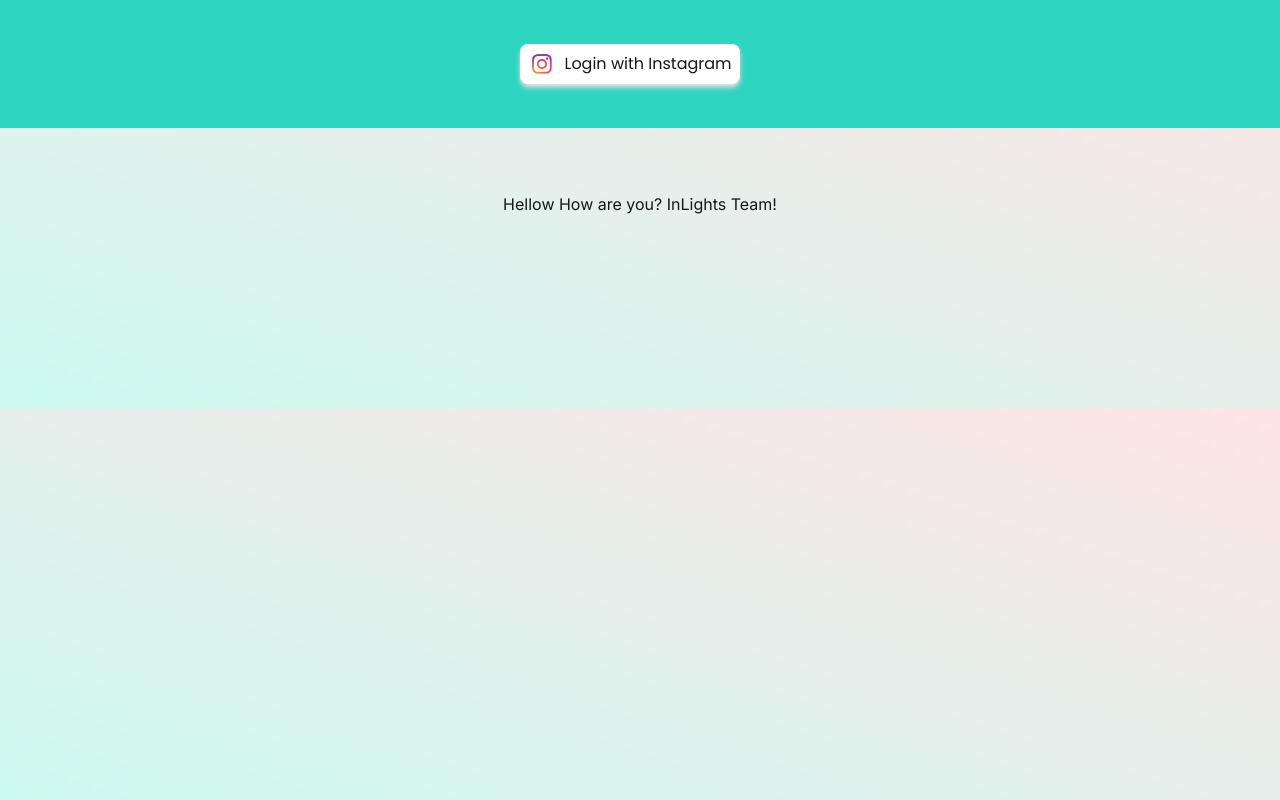
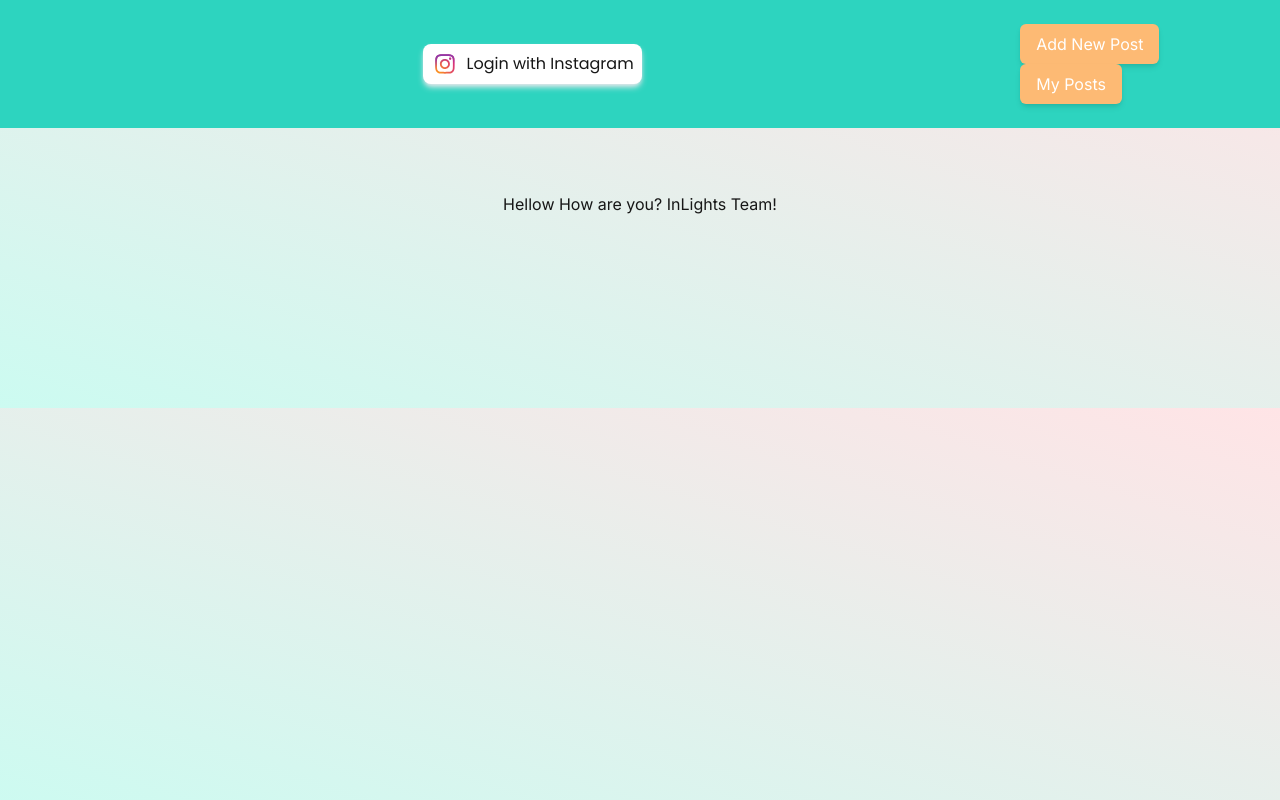
Before and after one commit to ahtshamsaleem/inLights, a Next.js app: page / in a window 1280 px wide. Built offline with nearby package versions, Linux system fonts and the light colour scheme; a web font is replaced by a local one.

Commit message:
new post update

```diff
--- a/app/layout.js
+++ b/app/layout.js
@@ -79,11 +79,11 @@ const redirectToInstagramAuth = () => {
 
               <div>
                 {
-                  pathname === '/ig-posts' && <Link href={'/ig-posts/create-new-post'}><button className="px-4 text-white text-nowrap rounded-md shadow-md hover:bg-orange-400 transition-all  py-2 bg-orange-300">Add New Post</button></Link>
+                  (pathname === '/ig-posts' || pathname === '/')  && <Link href={'/ig-posts/create-new-post'}><button className="px-4 text-white text-nowrap rounded-md shadow-md hover:bg-orange-400 transition-all  py-2 bg-orange-300">Add New Post</button></Link>
                 }
 
                 {
-                  pathname === '/ig-posts/create-new-post' &&<Link href={'/ig-posts'}><button className="px-4 text-white text-nowrap rounded-md shadow-md hover:bg-orange-400 transition-all  py-2 bg-orange-300">My Posts</button></Link>
+                  (pathname === '/ig-posts/create-new-post' || pathname === '/') &&<Link href={'/ig-posts'}><button className="px-4 text-white text-nowrap rounded-md shadow-md hover:bg-orange-400 transition-all  py-2 bg-orange-300">My Posts</button></Link>
                 }
 
               </div>
--- a/components/InstaPosts/CreateNew.jsx
+++ b/components/InstaPosts/CreateNew.jsx
@@ -3,11 +3,13 @@
 import { InstagramAccessContext } from '@/app/layout';
 import axios from 'axios';
 import { useState, useRef, useEffect, useContext } from 'react';
+import { useRouter } from 'next/navigation'
+
 
 export default function CreateNew() {
 
     const instagramAccessContext = useContext(InstagramAccessContext);
-
+  const router = useRouter()
 
   const inputFileRef = useRef(null);
   const captionRef = useRef(null);
@@ -36,9 +38,10 @@ export default function CreateNew() {
           onSubmit={async (event) => {
             event.preventDefault();
 
+            console.log(captionRef?.current.value)
 
             const file = inputFileRef?.current?.files?.[0];
-            const caption = captionRef?.current?.target.value;
+            const caption = captionRef?.current?.value;
 
 
             setIsLoading(true)
@@ -49,6 +52,9 @@ export default function CreateNew() {
 
               setMediaId(response.data.mediaId);
               setIsLoading(false)
+
+              router.push('/ig-posts');
+
             }
 
           }}
@@ -57,9 +63,9 @@ export default function CreateNew() {
 
           <div className='flex justify-center items-center gap-3 '>
           <label className='text-md font-poppins '>Caption:</label>
-          <input className='w-full bg-gray-100 placeholder:text-slate-400 text-slate-700 text-sm border border-slate-200 rounded-md px-3 py-2 transition duration-300 ease focus:outline-none focus:border-slate-400 focus:bg-white hover:border-slate-300 shadow-sm focus:shadow ' name="caption" ref={captionRef} type="text" />
+          <input className='w-full bg-gray-100 placeholder:text-slate-400 text-slate-700 text-sm border border-slate-200 rounded-md px-3 py-2 transition duration-300 ease focus:outline-none focus:border-slate-400 focus:bg-white hover:border-slate-300 shadow-sm focus:shadow' name="caption" ref={captionRef} type="text" />
           </div>
-          <button className='px-4 py-2 bg-green-500 text-white rounded-md shadow-md  ' type="submit">POST</button>
+          <button className='px-4 py-2 bg-green-500 text-white rounded-md shadow-md  ' type="submit">{isLoading ? 'Posting....!!' : 'POST'}</button>
         </form>
 
             {
```
